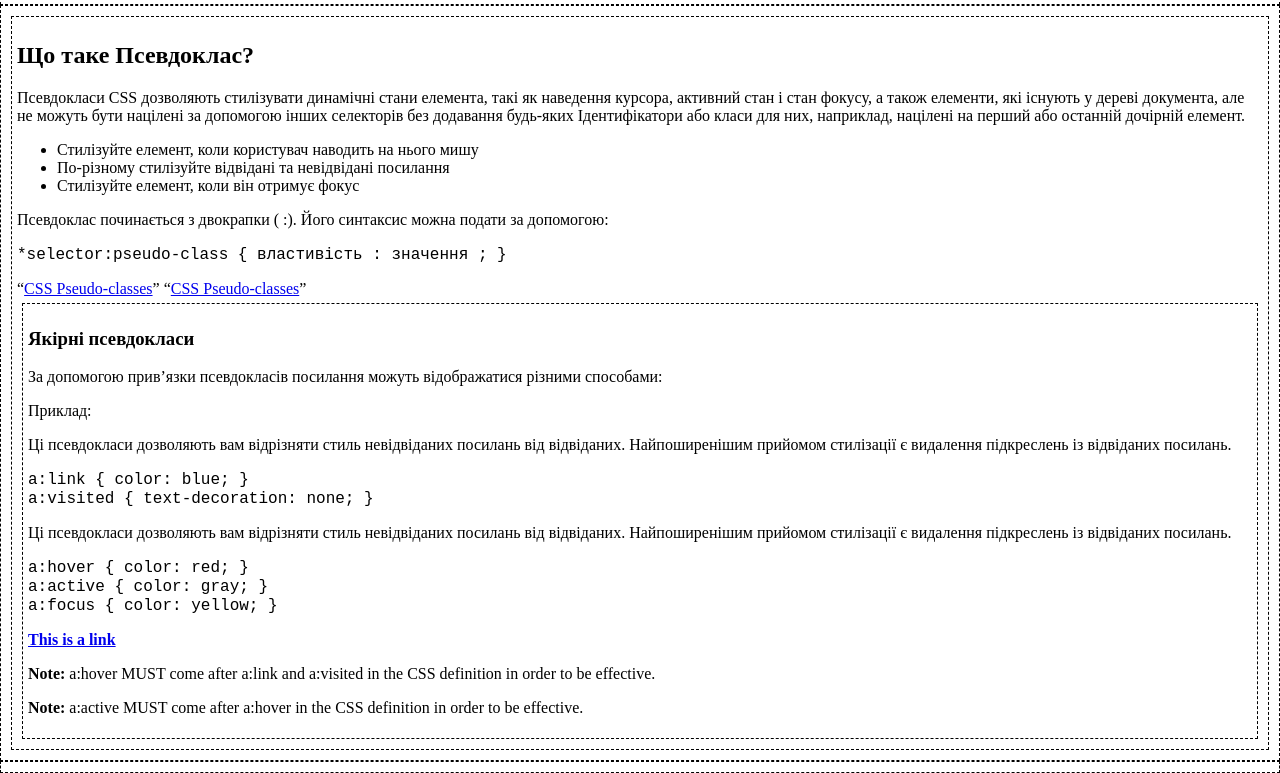
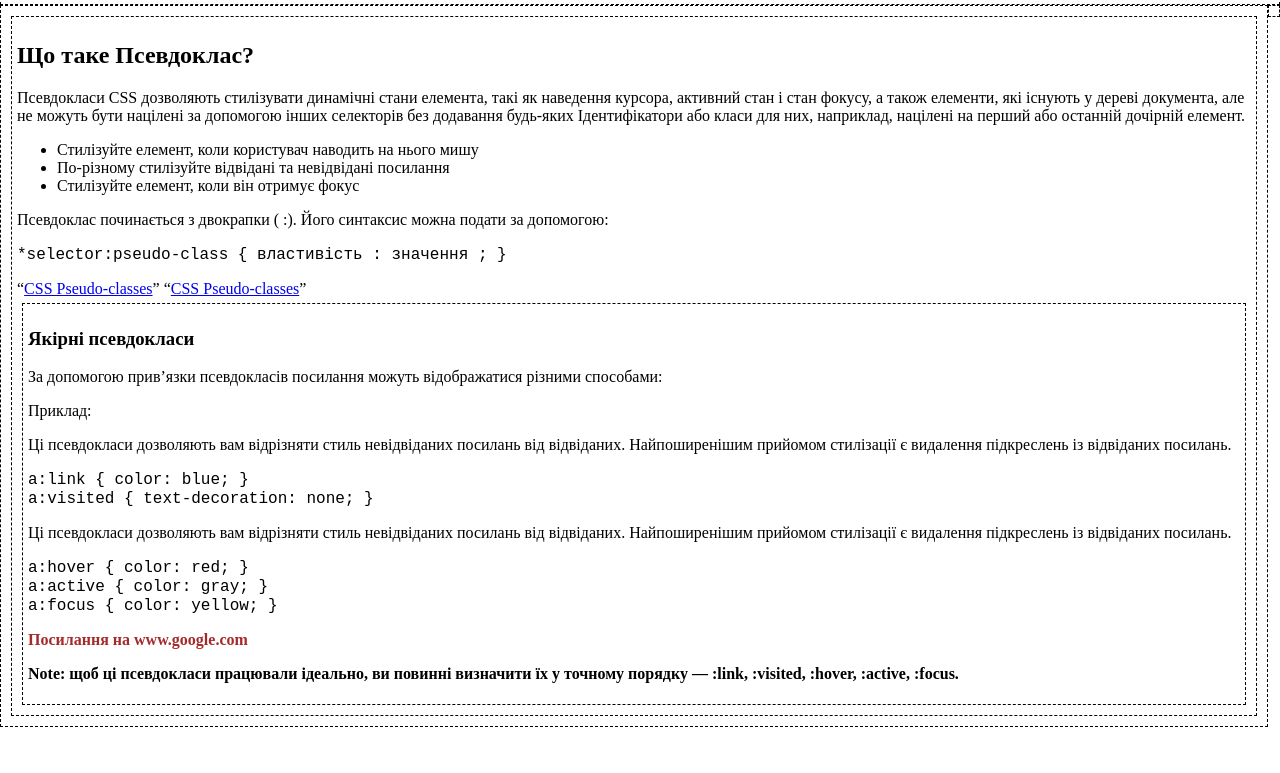
Before and after one commit to bohdandeputat/MyWebSite, a plain HTML site: page Demo/CSS/CSS3 03 - CSS Pseudo-classes and Pseudo-elements.html in a window 1280 px wide. Shown: the part 84-857 px from the top of the page. After the commit the page ends 811 px from the top, so only its background shows below. Drawn offline with Linux system fonts and the light colour scheme.

Commit message:
CSS3 - 03.02 - Anchor Pseudo-classes

```diff
--- a/Demo/CSS/CSS3 03 - CSS Pseudo-classes and Pseudo-elements.html
+++ b/Demo/CSS/CSS3 03 - CSS Pseudo-classes and Pseudo-elements.html
@@ -104,11 +104,11 @@
           </code></p>
 
         <div>
-          <p><b><a href="https://www.google.com" target="_blank">This is a link</a></b></p>
-          <p><b>Note:</b> a:hover MUST come after a:link and a:visited in the CSS definition in order to be effective.
+          <p><b><a href="https://www.google.com" target="_blank">Посилання на www.google.com</a></b></p>
+          <p><b>Note:
+            щоб ці псевдокласи працювали ідеально, ви повинні визначити їх у точному порядку — :link, :visited, :hover, :active, :focus.
           </p>
-          <p><b>Note:</b> a:active MUST come after a:hover in the CSS definition in order to be effective.</p>
-        </div>
+          </div>
 
       </article>
 
--- a/Demo/CSS/css/style.css
+++ b/Demo/CSS/css/style.css
@@ -34,3 +34,24 @@ body {
   }
 
   /*Anchor Pseudo-classes*/
+
+  div a:link {
+    color: brown;
+    text-decoration: none;
+  }
+
+  div a:visited {
+    color: green;
+  }
+
+  div a:hover {
+    color: tomato;
+  }
+
+  div a:active {
+    color: aqua;
+  }
+
+  div a:focus {
+    color: blueviolet;
+  }
```
